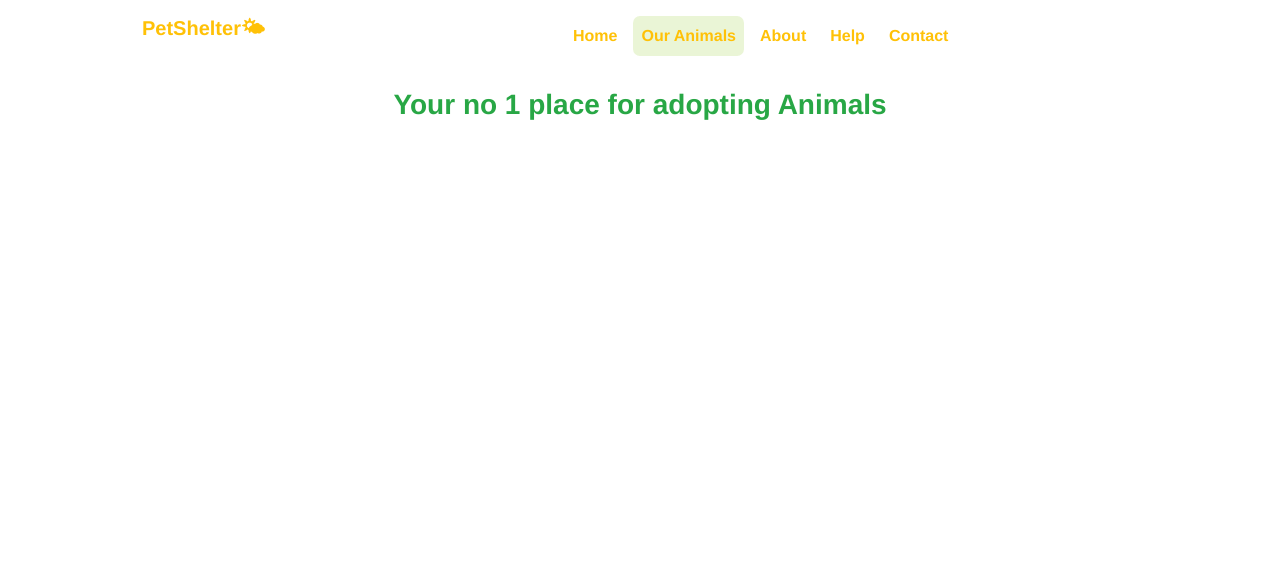
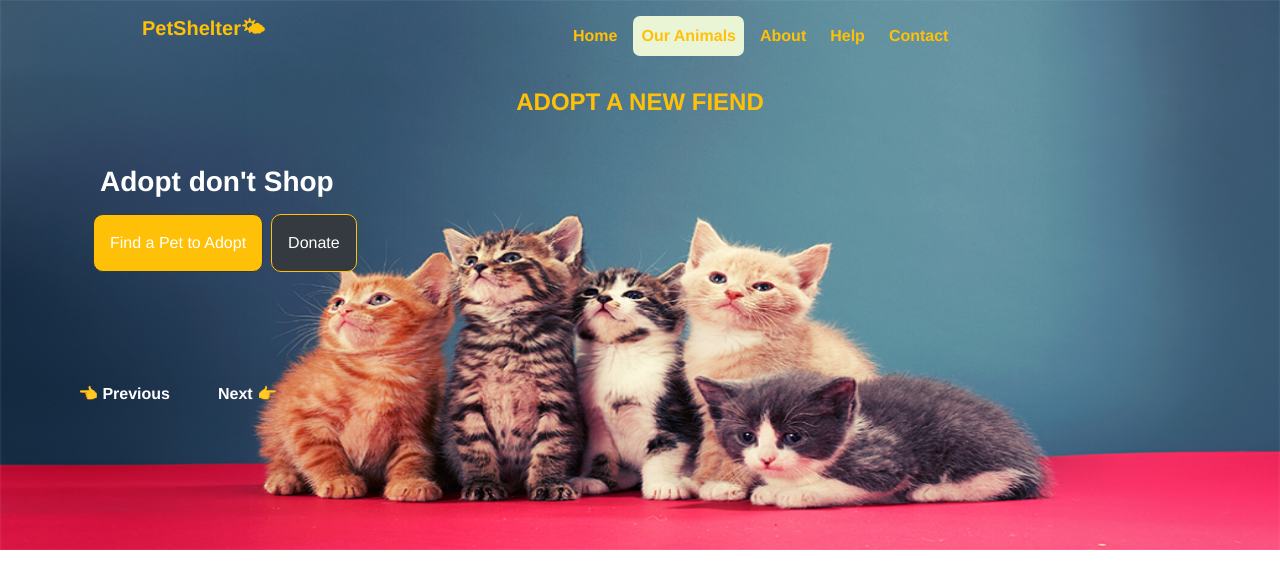
Before and after one commit to AyoOlonilua/Animal-Shelter, a plain HTML site: page animals.html in a window 1280 px wide. Drawn offline with Linux system fonts and the light colour scheme.

Commit message:
update html files

```diff
--- a/animals.html
+++ b/animals.html
@@ -8,6 +8,10 @@
     <title>Animal Shelter</title>
 </head>
 <body>
+    <div class="background w-100">
+        <img src="/img/min.64c3da7e352940.84888304.png" alt="" class="w-100">
+    </div>
+
     <header class="container p-2">
         <nav class="navbar navbar-expand-lg navbar-light container ml-5 text-dark">
             <ul class="navbar-nav">
@@ -31,11 +35,36 @@
         </nav>
     </header>
 
-    <section class="container mt-3">
+    <div class="container mt-3">
         <div class="container text-center">
-            <h3 class=" text-success font-weight-bold">Your no 1 place for adopting Animals</h3>
+            <h4 class="text-warning font-weight-bold">ADOPT A NEW FIEND</h4>
+     </div>
+    </div>
+
+    <section class="container align-items-center mt-3">
+        <div class="container mt-5">
+            <h3 class="text-white font-weight-bold w-25">Adopt don't Shop</h3>
+        </div>
+
+        <div class="container d-flex p-2">
+            <button class="button p-3 bg-warning border border-dark text-white">
+                <a href="animals.html" class="text-white text-decoration-none">Find a Pet to Adopt</a>
+            </button>
+
+            <button class="button p-3 bg-dark border border-warning ml-2 text-white">
+                <a href="donate.html" class="text-white text-decoration-none">Donate</a>
+            </button>
         </div>
     </section>
 
+
+    <div class="container d-flex mt-5 p-2">
+        <h6 class="font-weight-bold mt-5">
+            <a href="index.html" class="text-decoration-none text-white">👈 Previous</a>
+        </h6>
+        <h6 class="font-weight-bold mt-5 ml-5">
+            <a href="about.html" class="text-decoration-none text-white">Next 👉</a>
+        </h6>
+    </div>
 </body>
 </html>
--- a/css/styles.css
+++ b/css/styles.css
@@ -1,6 +1,6 @@
 * {
     font-family: 'Franklin Gothic Medium', 'Arial Narrow', Arial, sans-serif;
-}
+    }
 /* .navbar:hover {
     background-color: rgb(172, 194, 172);
 } */
@@ -37,6 +37,11 @@ li {
     z-index: -1;
     top: 0;
 } */
+/* .up {
+    background-color: antiquewhite;
+    background-size: 1400px;
+    opacity: 75%;
+} */
 .flex {
     background-color: aquamarine;
     border-radius: 10px;
@@ -44,6 +49,6 @@ li {
 .button {
     border-radius: 10px;
 }
-#contactUs {
+/* #contactUs {
     background-color: transparent;
-}
+} */
```
Also changed, not shown: contact.html (+9 -0 lines).
